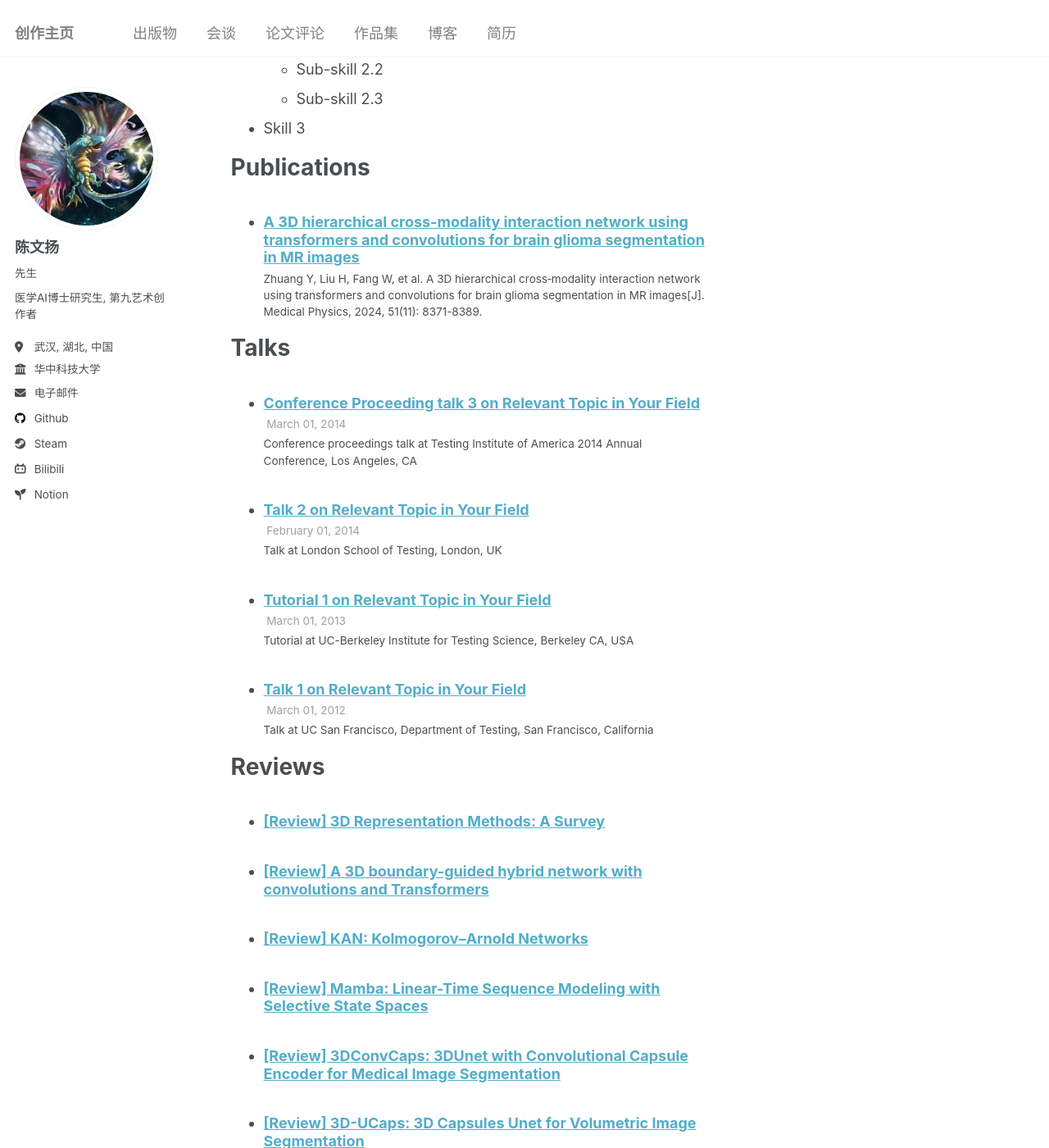
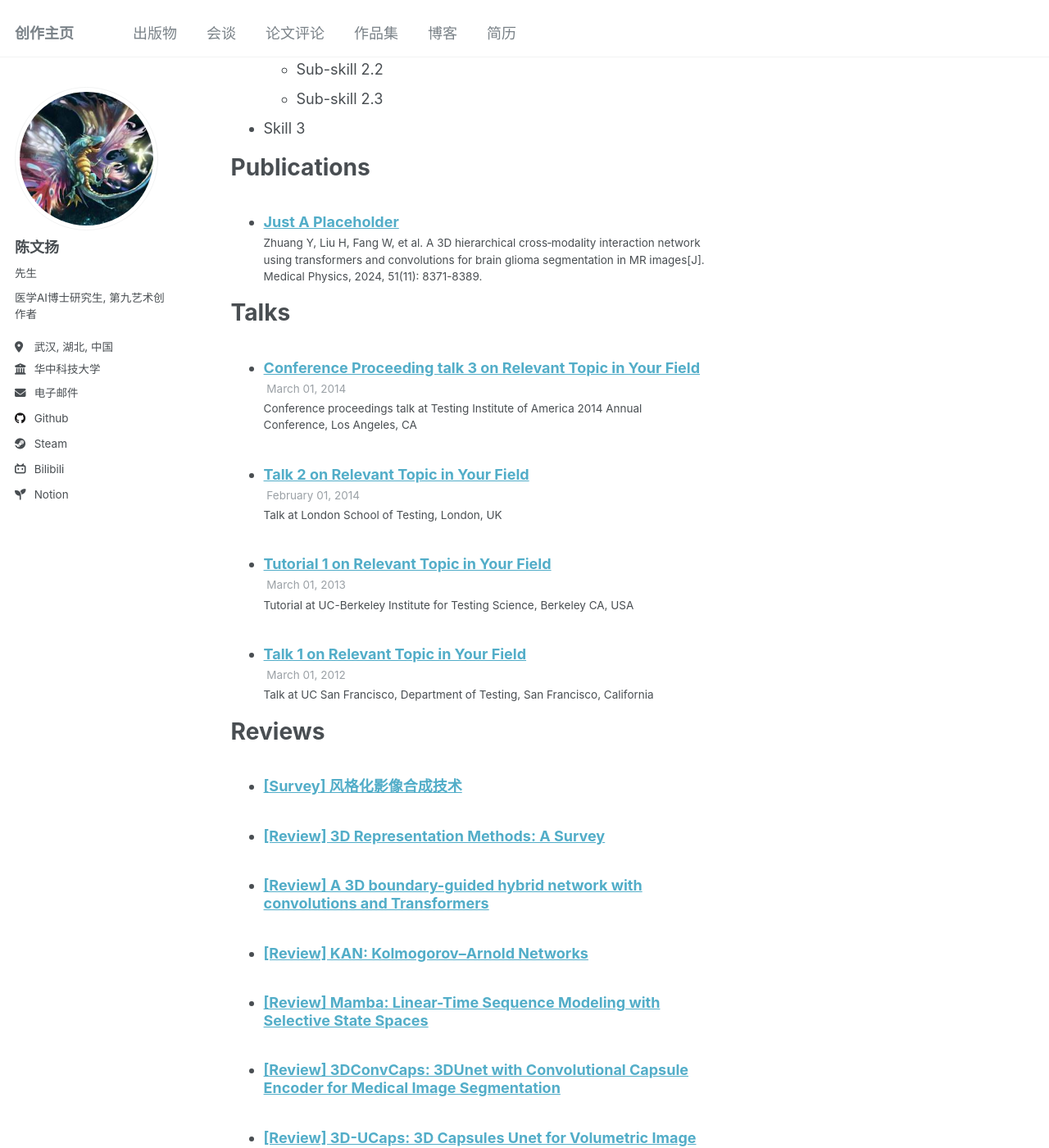
Before and after one commit to CyannyPasiify/cyannypasiify.github.io, a Jekyll site: the page built from _pages/cv.md, in a window 1280 px wide and 1400 px high, scrolled down 899 px. Shown: the whole window at 82% size. Built offline with Jekyll 4.4.1, drawn with Linux system fonts in a browser that asks for light colours; part of the change alters nothing that is shown.

Commit message:
Upload survey 风格化影像合成技术.

```diff
--- a/_publications/2024-08-13-01-A 3D hierarchical cross-modality interaction network using transformers and convolutions for brain glioma segmentation in MR images.md
+++ b/_publications/2024-08-13-01-Just A Placeholder.md
@@ -1,5 +1,5 @@
 ---
-title: "A 3D hierarchical cross-modality interaction network using transformers and convolutions for brain glioma segmentation in MR images"
+title: "Just A Placeholder"
 collection: publications
 category: "期刊论文"
 keywords:
@@ -8,7 +8,7 @@ keywords:
   - 'MR images'
   - 'multi-modal feature fusion'
   - 'vision transformer'
-permalink: /publication/2024-08-13-01-a-3d-hierarchical-cross-modality-interaction-network-using-transformers-and-convolutions-for-brain-glioma-segmentation-in-mr-images
+permalink: /publication/2024-08-13-01-just-a-placeholder
 excerpt: 'Precise glioma segmentation from multi-parametric magnetic resonance (MR) images is essential for brain glioma
 diagnosis. However, due to the indistinct boundaries between tumor sub-regions and the heterogeneous appearances of
 gliomas in volumetric MR scans, designing a reliable and automated glioma segmentation method is still challenging.
--- /dev/null
+++ b/_reviews/Survey/2024-12-23-01-风格化影像合成技术.md
@@ -0,0 +1,24 @@
+---
+title: "[Survey] 风格化影像合成技术"
+collection: "论文评论"
+category: "综述"
+permalink: /reviews/2024-12-23-01-风格化影像合成技术
+publish_venue: "Owned"
+publish_date: 2024-12-23
+write_venue: "CBIB, 华中科技大学"
+write_date: 2024-12-23
+---
+
+
+
+# 收录
+
+[[survey(own)]](https://cyannypasiify.github.io/files/reviews/survey/风格化影像合成技术.pdf)
+
+# 摘要
+
+风格化影像合成技术是一种将原始影像的颜色、纹理等内容变换到另一种表现模式的风格迁移技术。根据目标风格的不同，可分为基于物理的真实感风格化和应用艺术处理的非真实感风格化，卡通风格化是非真实感风格化中最灵活、定制性最强和难度最高的类型。**本文从风格控制方式的视角对卡通风格化相关技术进行归纳，将其划分为目标诱导式、语义学习式和参考匹配式。**目标诱导式又称白盒式风格控制，具有较强的可解释性，通过损失函数定制风格化需求，并通过手工调节各项损失权重来精细化控制目标风格。语义学习式通过定制单一风格数据集，由数据驱动语义特征学习来实现风格控制，此类方法可归纳为黑盒式风格控制，用户无法直接控制风格，而是通过筛选数据集来间接控制。参考匹配式更关注通用性，此类方法使用混合风格数据训练，在预测时通过用户提供参考图像的方式来定义目标风格，既具有比白盒式方法更高的灵活性，降低了手工定制风格的要求，又具有比黑盒式方法更好的可解释可控制性，并且无需重复训练模型，是大模型技术发展的主要方向。此外，模型预训练和交叉域迁移学习技术逐渐在针对时序影像的风格化任务中得到广泛应用，将时序风格化模型解耦为建模单帧风格和建模时序动作的两类可搭配子模型，建模单帧风格的子模型可由任意预训练的图像风格化模型构成，而建模时序动作的子模型可以使用带有物理约束的真实场景数据进行训练，二者结合能够实现具有定制风格和拟真动态的时序风格化影像，这种混合架构、即插即用式模型已逐渐成为风格迁移领域的研究热点之一。
+
+# 关键词
+
+卡通风格化，风格迁移，生成式对抗网络，影像合成
```
Also changed, not shown: 1 other file.
